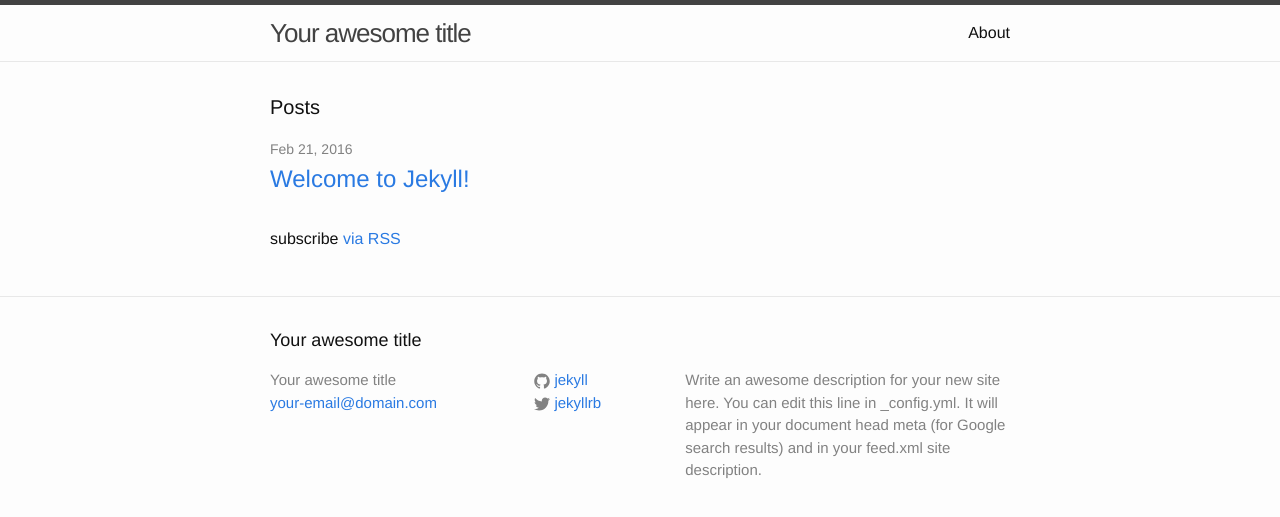
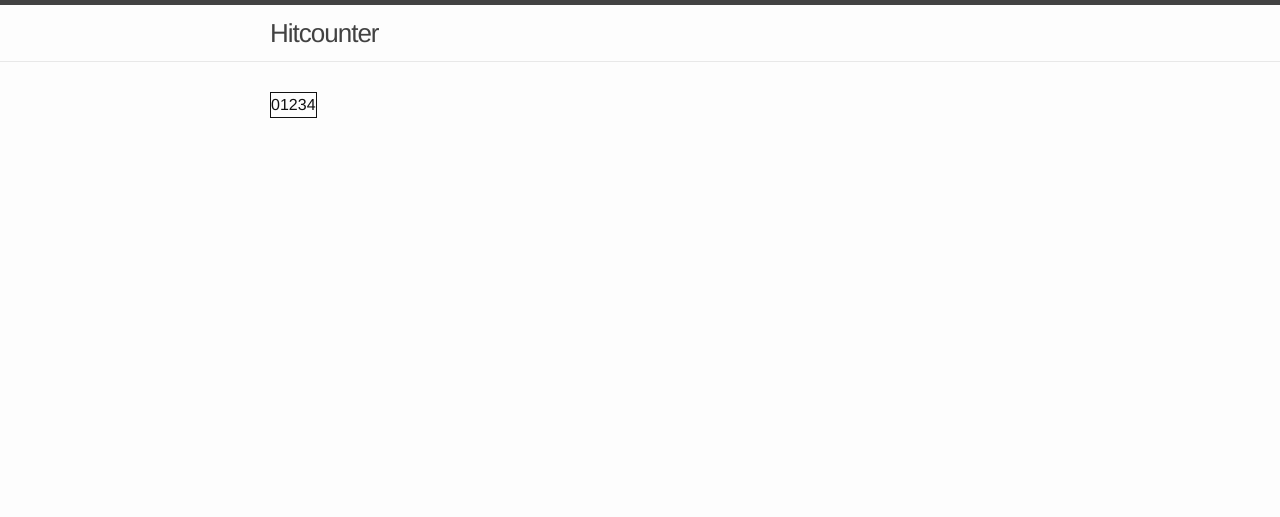
Before and after one commit to fhcflx/hitcounter-1, a Jekyll site: the page built from index.html, in a window 1280 px wide. Shown: the top 517 px of the page. Built offline with Jekyll 4.4.1, drawn with Linux system fonts in a browser that asks for light colours.

Commit message:
wip: adding basic counter

```diff
--- a/_config.yml
+++ b/_config.yml
@@ -6,7 +6,7 @@
 # 'jekyll serve'. If you change this file, please restart the server process.
 
 # Site settings
-title: Your awesome title
+title: Hitcounter
 email: your-email@domain.com
 description: > # this means to ignore newlines until "baseurl:"
   Write an awesome description for your new site here. You can edit this
--- a/_includes/header.html
+++ b/_includes/header.html
@@ -1,9 +1,6 @@
 <header class="site-header">
-
   <div class="wrapper">
-
     <a class="site-title" href="{{ site.baseurl }}/">{{ site.title }}</a>
-
     <nav class="site-nav">
       <a href="#" class="menu-icon">
         <svg viewBox="0 0 18 15">
@@ -12,16 +9,6 @@
           <path fill="#424242" d="M18,13.516C18,14.335,17.335,15,16.516,15H1.484C0.665,15,0,14.335,0,13.516l0,0 c0-0.82,0.665-1.484,1.484-1.484h15.031C17.335,12.031,18,12.696,18,13.516L18,13.516z"/>
         </svg>
       </a>
-
-      <div class="trigger">
-        {% for my_page in site.pages %}
-          {% if my_page.title %}
-          <a class="page-link" href="{{ my_page.url | prepend: site.baseurl }}">{{ my_page.title }}</a>
-          {% endif %}
-        {% endfor %}
-      </div>
     </nav>
-
   </div>
-
 </header>
--- a/_layouts/default.html
+++ b/_layouts/default.html
@@ -1,20 +1,45 @@
 <!DOCTYPE html>
 <html>
-
   {% include head.html %}
-
   <body>
-
     {% include header.html %}
-
     <div class="page-content">
       <div class="wrapper">
         {{ content }}
+
+
+        <div id="basic">
+          <div class="table">
+            <div class="tr">
+              <div class="td">
+                <div class="digit">
+                  0
+                </div>
+              </div>
+              <div class="td">
+                <div class="digit">
+                  1
+                </div>
+              </div>
+              <div class="td">
+                <div class="digit">
+                  2
+                </div>
+              </div>
+              <div class="td">
+                <div class="digit">
+                  3
+                </div>
+              </div>
+              <div class="td">
+                <div class="digit">
+                  4
+                </div>
+              </div>
+            </div>
+          </div>
+        </div>
       </div>
     </div>
-
-    {% include footer.html %}
-
   </body>
-
 </html>
--- /dev/null
+++ b/_sass/counters.sass
@@ -0,0 +1,9 @@
+#basic
+  display: table
+  border: 1px solid
+
+  .tr
+    display: table-row
+
+    .td
+      display: table-cell
--- a/css/main.scss
+++ b/css/main.scss
@@ -49,5 +49,6 @@ $on-laptop:        800px;
 @import
         "base",
         "layout",
-        "syntax-highlighting"
+        "syntax-highlighting",
+        "counters"
 ;
--- a/index.html
+++ b/index.html
@@ -1,23 +1,3 @@
 ---
 layout: default
 ---
-
-<div class="home">
-
-  <h1 class="page-heading">Posts</h1>
-
-  <ul class="post-list">
-    {% for post in site.posts %}
-      <li>
-        <span class="post-meta">{{ post.date | date: "%b %-d, %Y" }}</span>
-
-        <h2>
-          <a class="post-link" href="{{ post.url | prepend: site.baseurl }}">{{ post.title }}</a>
-        </h2>
-      </li>
-    {% endfor %}
-  </ul>
-
-  <p class="rss-subscribe">subscribe <a href="{{ "/feed.xml" | prepend: site.baseurl }}">via RSS</a></p>
-
-</div>
```
Also changed, not shown: 1 other file.
